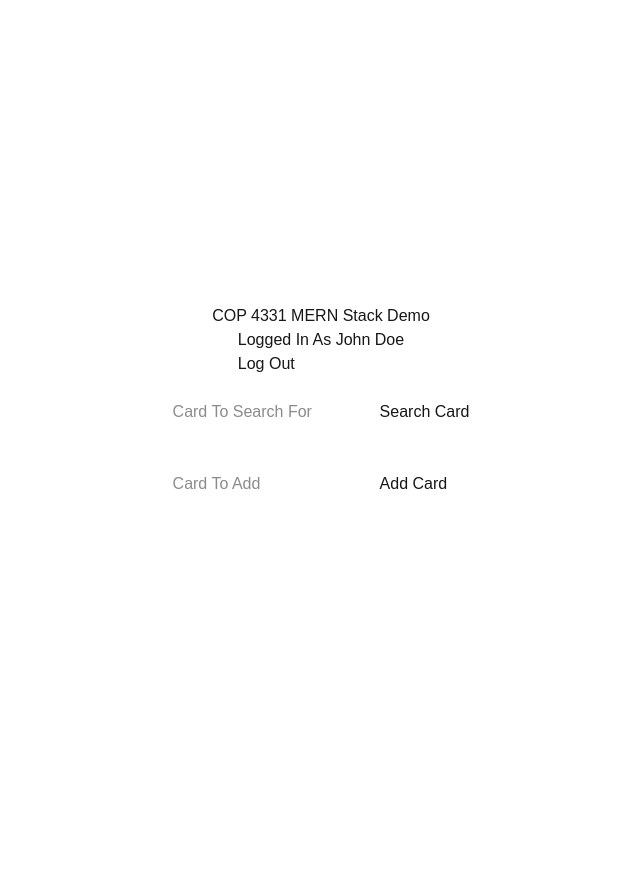
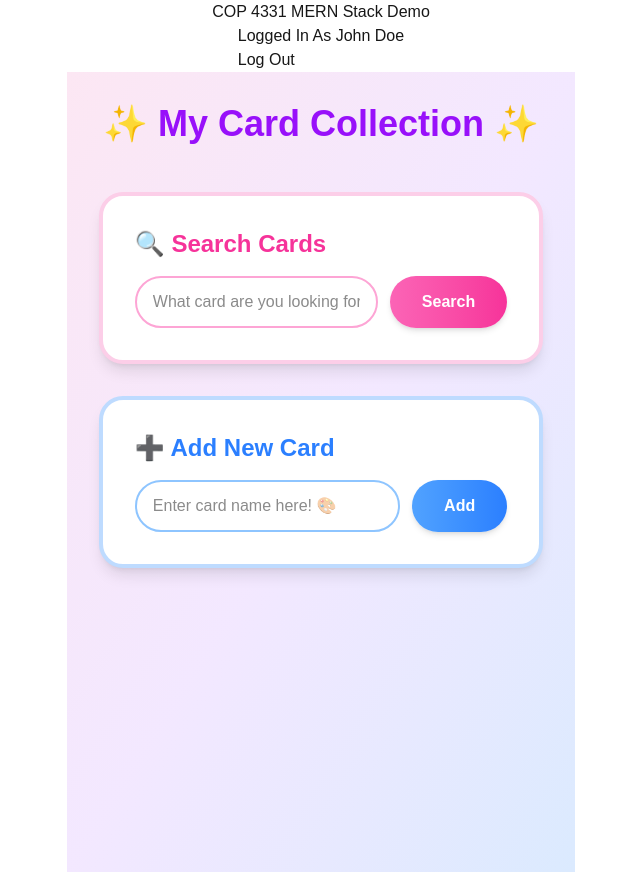
Before and after one commit to Tecchi-debug/Readme-Maybe, a Next.js app in the folder frontend/: page /PageCard in a window 1280 px wide. Shown: the whole page, without its empty margins (319-959 px from the left). Before the commit the page ends 800 px from the top, so only its background shows below. Built offline with nearby package versions, Linux system fonts and the light colour scheme.

Commit message:
cuter stuff

```diff
--- a/frontend/app/components/CardUI.tsx
+++ b/frontend/app/components/CardUI.tsx
@@ -83,45 +83,77 @@ function CardUI() {
   }
 
   return (
-    <div id="accessUIDiv" className="">
-      <br />
+    <div id="accessUIDiv" className="min-h-screen bg-gradient-to-br from-pink-100 via-purple-100 to-blue-100 p-8">
+      <div className="max-w-2xl mx-auto">
+        <h1 className="text-4xl font-bold text-center mb-12 text-purple-600">
+          ✨ My Card Collection ✨
+        </h1>
+
+        {/* Search Card Section */}
+        <div className="bg-white rounded-3xl shadow-lg p-8 mb-8 border-4 border-pink-200 transform hover:scale-105 transition-transform">
+          <h2 className="text-2xl font-bold text-pink-500 mb-4">🔍 Search Cards</h2>
+          <div className="flex gap-3">
             <input
               type="text"
               id="searchText"
-        placeholder="Card To Search For"
+              placeholder="What card are you looking for? 🎴"
               onChange={handleSearchTextChange}
+              className="flex-1 px-4 py-3 rounded-full border-2 border-pink-300 focus:outline-none focus:border-pink-500 focus:ring-2 focus:ring-pink-200"
             />
             <button
               type="button"
               id="searchCardButton"
-        className="buttons"
               onClick={searchCard}
+              className="bg-gradient-to-r from-pink-400 to-pink-500 text-white font-bold py-3 px-8 rounded-full hover:from-pink-500 hover:to-pink-600 shadow-md transform hover:scale-110 transition-all active:scale-95"
             >
-        {" "}
-        Search Card{" "}
+              Search
             </button>
-      <br />
-      <span id="cardSearchResult">{searchResults}</span>
-      <p id="cardList"></p>
-      <br />
-      <br />
+          </div>
+          {searchResults && (
+            <div className="mt-4 p-4 bg-pink-50 rounded-2xl border-2 border-pink-200">
+              <p className="text-pink-600 font-semibold">{searchResults}</p>
+              {cardList && (
+                <p id="cardList" className="text-purple-700 mt-2 font-medium">
+                  {cardList}
+                </p>
+              )}
+            </div>
+          )}
+        </div>
+
+        {/* Add Card Section */}
+        <div className="bg-white rounded-3xl shadow-lg p-8 border-4 border-blue-200 transform hover:scale-105 transition-transform">
+          <h2 className="text-2xl font-bold text-blue-500 mb-4">➕ Add New Card</h2>
+          <div className="flex gap-3">
             <input
               type="text"
               id="cardText"
-        placeholder="Card To Add"
+              placeholder="Enter card name here! 🎨"
               onChange={handleCardTextChange}
+              className="flex-1 px-4 py-3 rounded-full border-2 border-blue-300 focus:outline-none focus:border-blue-500 focus:ring-2 focus:ring-blue-200"
             />
             <button
               type="button"
               id="addCardButton"
-        className="buttons"
               onClick={addCard}
+              className="bg-gradient-to-r from-blue-400 to-blue-500 text-white font-bold py-3 px-8 rounded-full hover:from-blue-500 hover:to-blue-600 shadow-md transform hover:scale-110 transition-all active:scale-95"
             >
-        {" "}
-        Add Card{" "}
+              Add
             </button>
-      <br />
-      <span id="cardAddResult">{message}</span>
+          </div>
+          {message && (
+            <div className={`mt-4 p-4 rounded-2xl border-2 ${
+              message.includes("added")
+                ? "bg-green-50 border-green-200 text-green-600"
+                : "bg-red-50 border-red-200 text-red-600"
+            }`}>
+              <span id="cardAddResult" className="font-semibold">
+                {message}
+              </span>
+            </div>
+          )}
+        </div>
+      </div>
     </div>
   );
 }
--- a/frontend/app/components/Login.tsx
+++ b/frontend/app/components/Login.tsx
@@ -49,31 +49,60 @@ function Login() {
   }
 
   return (
-    <div id="loginDiv" className="mx-auto">
-      <span id="inner-title">PLEASE LOG IN</span>
-      <br />
+    <div className="min-h-screen bg-gradient-to-br from-blue-100 via-purple-100 to-pink-100 flex items-center justify-center p-4">
+      <div id="loginDiv" className="bg-white rounded-3xl shadow-2xl p-10 max-w-md w-full border-4 border-purple-200">
+        <h1 className="text-4xl font-bold text-center mb-2 text-purple-600">
+          🎴 Card Club
+        </h1>
+        <p className="text-center text-gray-500 mb-8 font-medium">
+          Welcome back! Let's collect some cards
+        </p>
+
+        <div className="space-y-4">
+          <div>
+            <label className="block text-purple-600 font-bold mb-2">👤 Username</label>
             <input
               type="text"
               id="loginName"
-        placeholder="Username"
+              placeholder="Enter your username"
               onChange={handleSetLoginName}
+              className="w-full px-4 py-3 rounded-xl border-2 border-purple-300 focus:outline-none focus:border-purple-500 focus:ring-2 focus:ring-purple-200 transition-all"
             />
-      <br />
+          </div>
+
+          <div>
+            <label className="block text-pink-600 font-bold mb-2">🔐 Password</label>
             <input
               type="password"
               id="loginPassword"
-        placeholder="Password"
+              placeholder="Enter your password"
               onChange={handleSetPassword}
+              className="w-full px-4 py-3 rounded-xl border-2 border-pink-300 focus:outline-none focus:border-pink-500 focus:ring-2 focus:ring-pink-200 transition-all"
             />
-      <br />
-      <input
+          </div>
+
+          <button
             type="submit"
             id="loginButton"
-        className="buttons"
-        value="Do It"
             onClick={doLogin}
-      />
-      <span id="loginResult">{message}</span>
+            className="w-full bg-gradient-to-r from-purple-400 via-pink-400 to-purple-500 text-white font-bold py-4 rounded-xl hover:from-purple-500 hover:via-pink-500 hover:to-purple-600 shadow-lg transform hover:scale-105 transition-all active:scale-95 mt-6"
+          >
+            ✨ Log In ✨
+          </button>
+        </div>
+
+        {message && (
+          <div className={`mt-6 p-4 rounded-xl border-2 text-center font-semibold ${
+            message.includes("incorrect")
+              ? "bg-red-50 border-red-200 text-red-600"
+              : message === ""
+              ? "bg-green-50 border-green-200 text-green-600"
+              : "bg-blue-50 border-blue-200 text-blue-600"
+          }`}>
+            <span id="loginResult">{message || "✅ Logging in..."}</span>
+          </div>
+        )}
+      </div>
     </div>
   );
 }
```
Lines whose indentation alone changed are shown as unchanged.
